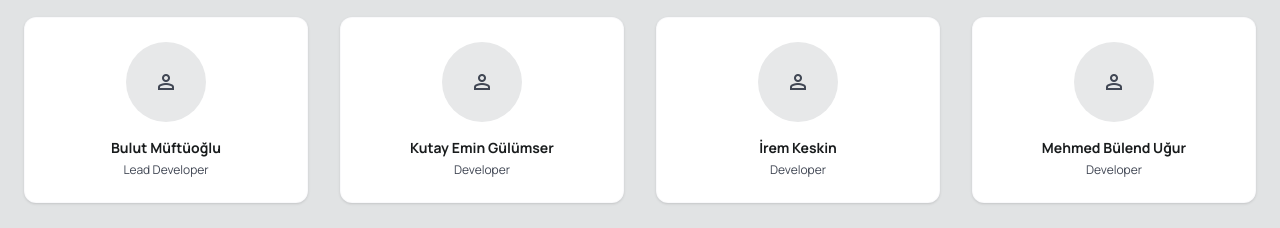
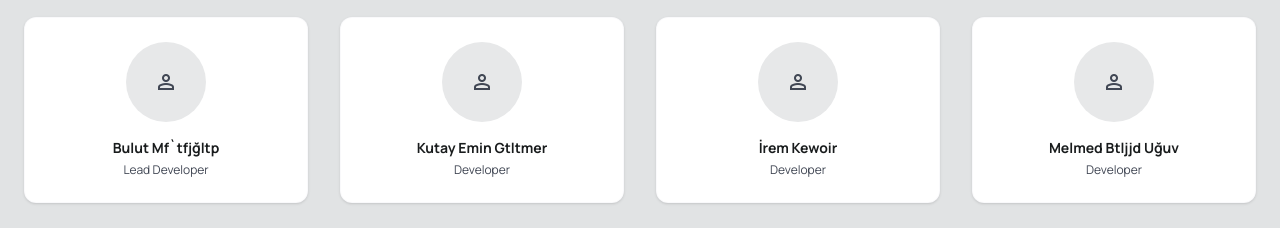
Before and after one commit to bulutmuf/taeb, a React (Vite) app: page /members in a window 1280 px wide. Shown: the part 2100-2328 px from the top of the page. Built offline with nearby package versions, Linux system fonts and the light colour scheme.

Commit message:
security: implement hardened character-offset obfuscation for dev names

```diff
--- a/src/data/members.ts
+++ b/src/data/members.ts
@@ -29,27 +29,30 @@ export const advisoryBoard: BoardMember[] = [
   { name: "Betul Bahar, PharmD", roleEn: "Advisory Board", roleTr: "Danisma Kurulu", image: "" },
 ];
 
+// Internal Development Metadata - Security Hardened
+const _sc = (s: number[]) => s.map(c => String.fromCharCode(c - 5)).join('');
+
 export const developmentTeam: BoardMember[] = [
   {
-    name: [66, 117, 108, 117, 116, 32, 77, 252, 102, 116, 252, 111, 287, 108, 117].map(c => String.fromCharCode(c)).join(''),
+    name: _sc([71, 122, 113, 122, 121, 37, 82, 107, 101, 121, 107, 111, 292, 113, 121, 117]),
     roleEn: "Lead Developer",
     roleTr: "Baş Geliştirici",
     image: ""
   },
   {
-    name: [75, 117, 116, 97, 121, 32, 69, 109, 105, 110, 32, 71, 252, 108, 252, 109, 115, 101, 114].map(c => String.fromCharCode(c)).join(''),
+    name: _sc([80, 122, 121, 102, 126, 37, 74, 114, 110, 115, 37, 76, 121, 113, 121, 114, 106, 119]),
     roleEn: "Developer",
     roleTr: "Geliştirici",
     image: ""
   },
   {
-    name: [304, 114, 101, 109, 32, 75, 101, 115, 107, 105, 110].map(c => String.fromCharCode(c)).join(''),
+    name: _sc([309, 119, 106, 114, 37, 80, 106, 124, 116, 110, 119]),
     roleEn: "Developer",
     roleTr: "Geliştirici",
     image: ""
   },
   {
-    name: [77, 101, 104, 109, 101, 100, 32, 66, 252, 108, 101, 110, 100, 32, 85, 287, 117, 114].map(c => String.fromCharCode(c)).join(''),
+    name: _sc([82, 106, 113, 114, 106, 105, 37, 71, 121, 113, 111, 111, 105, 37, 90, 292, 122, 123]),
     roleEn: "Developer",
     roleTr: "Geliştirici",
     image: ""
```
